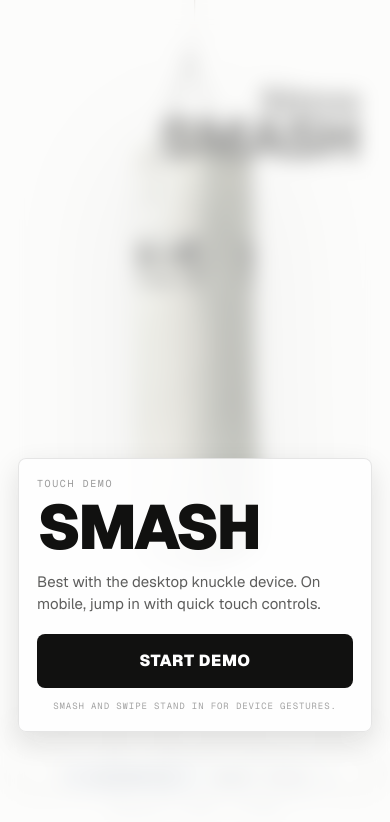
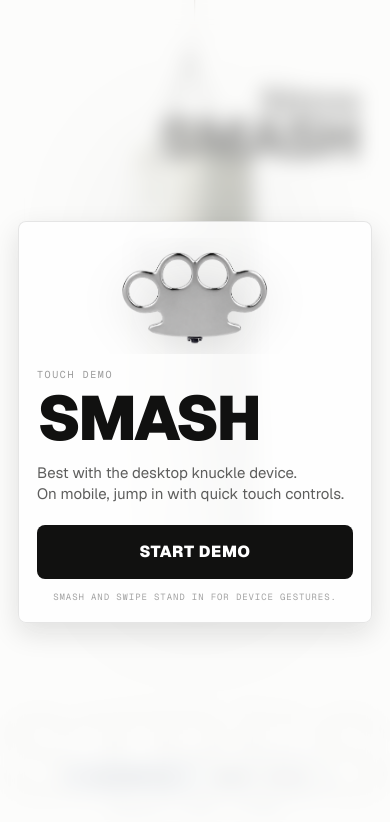
Before and after one commit to junction-su/515_smash, a plain HTML site: page index.html in a window 390 px wide. Drawn offline with nearby package versions, Linux system fonts and the light colour scheme; a web font is replaced by a local one.

Commit message:
edit favicon and add img on mobile onboarding

```diff
--- a/index.html
+++ b/index.html
@@ -406,8 +406,8 @@ html, body { width:100%; height:100dvh; overflow:hidden; font-family:'Geist',san
 /* ── MOBILE START ────────────────────────────────────────── */
 #mobile-intro {
   position:absolute; inset:0; z-index:90;
-  display:none; align-items:flex-end; justify-content:center;
-  padding:24px 18px calc(112px + env(safe-area-inset-bottom));
+  display:none; align-items:center; justify-content:center;
+  padding:24px 18px calc(24px + env(safe-area-inset-bottom));
   background:rgba(250,250,248,0.62);
   backdrop-filter:blur(10px); -webkit-backdrop-filter:blur(10px);
 }
@@ -420,6 +420,17 @@ html, body { width:100%; height:100dvh; overflow:hidden; font-family:'Geist',san
   box-shadow:0 10px 28px rgba(17,17,16,0.12);
   padding:18px;
 }
+#mobile-intro-visual {
+  height:116px;
+  display:flex; align-items:center; justify-content:center;
+  margin:-2px 0 14px;
+  overflow:hidden;
+}
+#mobile-intro-visual img {
+  width:min(250px, 72vw); max-height:112px; height:auto; display:block;
+  object-fit:contain;
+  filter:drop-shadow(0 10px 22px rgba(17,17,16,0.14));
+}
 #mobile-intro-kicker {
   font-family:'Geist Mono',monospace; font-size:10px;
   letter-spacing:0.16em; text-transform:uppercase;
@@ -434,7 +445,7 @@ html, body { width:100%; height:100dvh; overflow:hidden; font-family:'Geist',san
 #mobile-intro-body {
   margin-top:16px;
   font-family:'Geist',sans-serif; font-size:15px;
-  line-height:1.42;
+  line-height:1.42; text-wrap:pretty;
   color:rgba(17,17,16,0.68);
 }
 #mobile-start {
@@ -720,10 +731,13 @@ html, body { width:100%; height:100dvh; overflow:hidden; font-family:'Geist',san
   <!-- Mobile start overlay -->
   <div id="mobile-intro">
     <div id="mobile-intro-card">
+      <div id="mobile-intro-visual">
+        <img src="asset/knuckle_device.png" alt="">
+      </div>
       <div id="mobile-intro-kicker">Touch demo</div>
       <div id="mobile-intro-title">SMASH</div>
       <div id="mobile-intro-body">
-        Best with the desktop knuckle device. On mobile, jump in with quick touch controls.
+        Best with the desktop knuckle device.<br>On mobile, jump in with quick touch controls.
       </div>
       <button id="mobile-start">START DEMO</button>
       <div id="mobile-intro-note">SMASH and SWIPE stand in for device gestures.</div>
```
Also changed, not shown: asset/favicon.svg, asset/knuckle_device.png (added).
